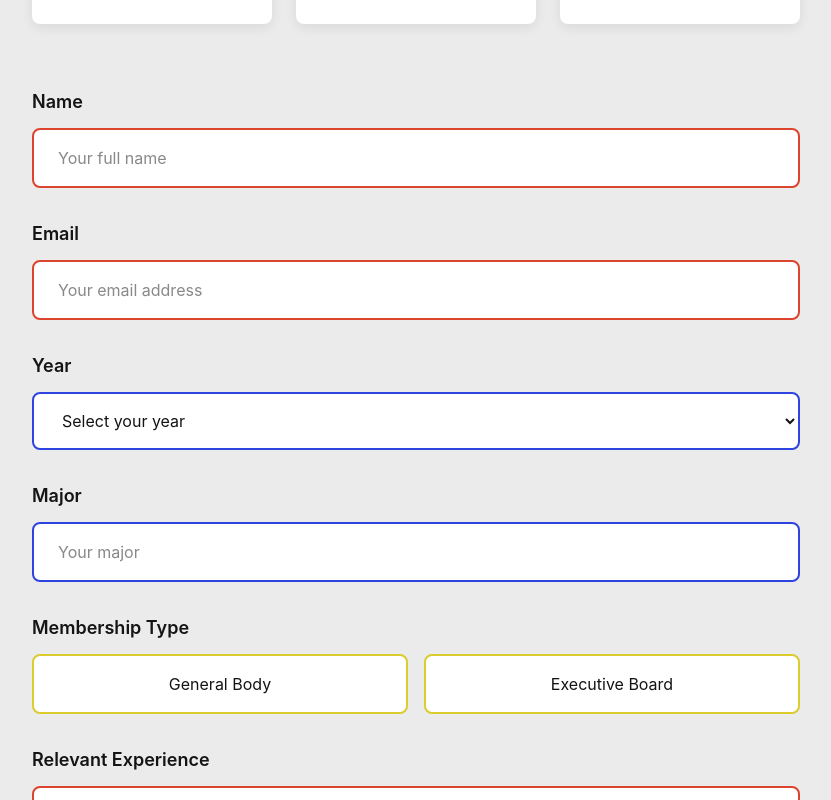
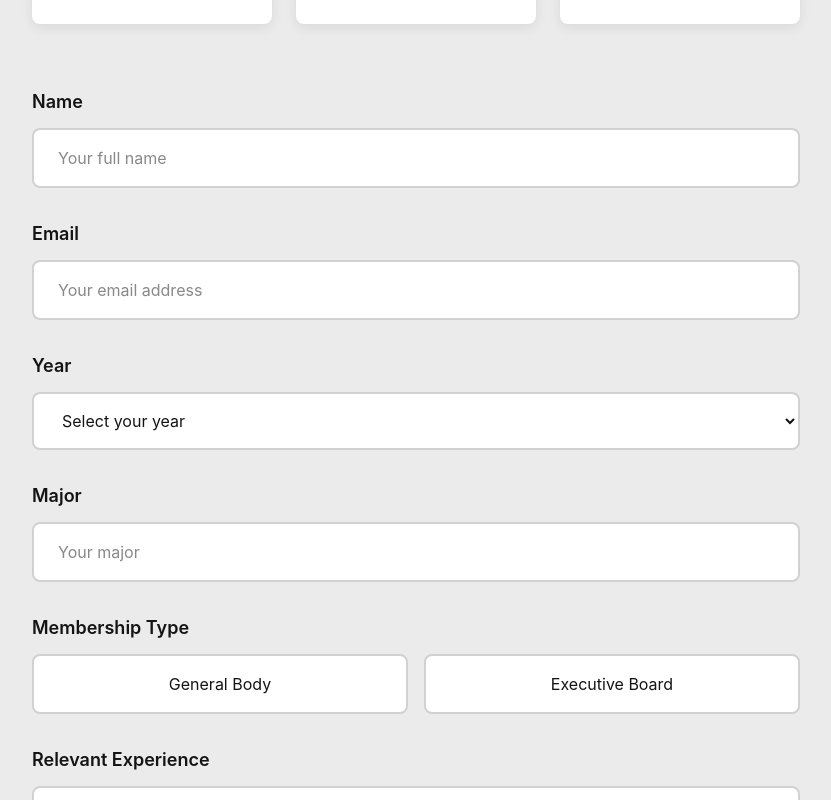
Before and after one commit to DCCGT/gtdcc-site, a React (Vite) app: page /apply in a window 1280 px wide. Shown: the part 440-1240 px from the top of the page, without its empty margins (224-1055 px from the left). Built offline with nearby package versions, Linux system fonts and the light colour scheme.

Commit message:
Updated apply form

```diff
--- a/src/pages/Apply.tsx
+++ b/src/pages/Apply.tsx
@@ -146,7 +146,7 @@ export default function Apply() {
                 required
                 onChange={handleNameChange}
                 className="w-full px-6 py-4 rounded-lg border-2 transition-all focus:outline-none"
-                style={{ backgroundColor: '#ffffff', borderColor: '#dc442e', color: '#141414' }}
+                style={{ backgroundColor: '#ffffff', borderColor: '#d1d1d1', color: '#141414' }}
                 placeholder="Your full name"
               />
             </div>
@@ -166,7 +166,7 @@ export default function Apply() {
                 name="email"
                 required
                 className="w-full px-6 py-4 rounded-lg border-2 transition-all focus:outline-none"
-                style={{ backgroundColor: '#ffffff', borderColor: '#dc442e', color: '#141414' }}
+                style={{ backgroundColor: '#ffffff', borderColor: '#d1d1d1', color: '#141414' }}
                 placeholder="Your email address"
               />
             </div>
@@ -185,7 +185,7 @@ export default function Apply() {
                 name="year"
                 required
                 className="w-full px-6 py-4 rounded-lg border-2 transition-all focus:outline-none"
-                style={{ backgroundColor: '#ffffff', borderColor: '#2e44de', color: '#141414' }}
+                style={{ backgroundColor: '#ffffff', borderColor: '#d1d1d1', color: '#141414' }}
                 defaultValue=""
               >
                 <option value="" disabled>Select your year</option>
@@ -213,7 +213,7 @@ export default function Apply() {
                 name="major"
                 required
                 className="w-full px-6 py-4 rounded-lg border-2 transition-all focus:outline-none"
-                style={{ backgroundColor: '#ffffff', borderColor: '#2e44de', color: '#141414' }}
+                style={{ backgroundColor: '#ffffff', borderColor: '#d1d1d1', color: '#141414' }}
                 placeholder="Your major"
               />
             </div>
@@ -231,7 +231,7 @@ export default function Apply() {
                   className="flex-1 px-6 py-4 rounded-lg border-2 text-center cursor-pointer transition-all"
                   style={{
                     backgroundColor: membershipType === 'General Body' ? '#dccd2e' : '#ffffff',
-                    borderColor: '#dccd2e',
+                    borderColor: '#d1d1d1',
                     color: '#141414',
                     fontWeight: membershipType === 'General Body' ? 600 : 400
                   }}
@@ -250,7 +250,7 @@ export default function Apply() {
                   className="flex-1 px-6 py-4 rounded-lg border-2 text-center cursor-pointer transition-all"
                   style={{
                     backgroundColor: membershipType === 'Executive Board' ? '#dccd2e' : '#ffffff',
-                    borderColor: '#dccd2e',
+                    borderColor: '#d1d1d1',
                     color: '#141414',
                     fontWeight: membershipType === 'Executive Board' ? 600 : 400
                   }}
@@ -282,7 +282,7 @@ export default function Apply() {
                   name="position"
                   required
                   className="w-full px-6 py-4 rounded-lg border-2 transition-all focus:outline-none"
-                  style={{ backgroundColor: '#ffffff', borderColor: '#dccd2e', color: '#141414' }}
+                  style={{ backgroundColor: '#ffffff', borderColor: '#d1d1d1', color: '#141414' }}
                   defaultValue=""
                 >
                   <option value="" disabled>Select a position</option>
@@ -311,7 +311,7 @@ export default function Apply() {
                 rows={6}
                 required
                 className="w-full px-6 py-4 rounded-lg border-2 transition-all focus:outline-none resize-none"
-                style={{ backgroundColor: '#ffffff', borderColor: '#dc442e', color: '#141414' }}
+                style={{ backgroundColor: '#ffffff', borderColor: '#d1d1d1', color: '#141414' }}
                 placeholder="Tell us about your relevant experience, skills, and what you'd bring to the team..."
               />
             </div>
```
